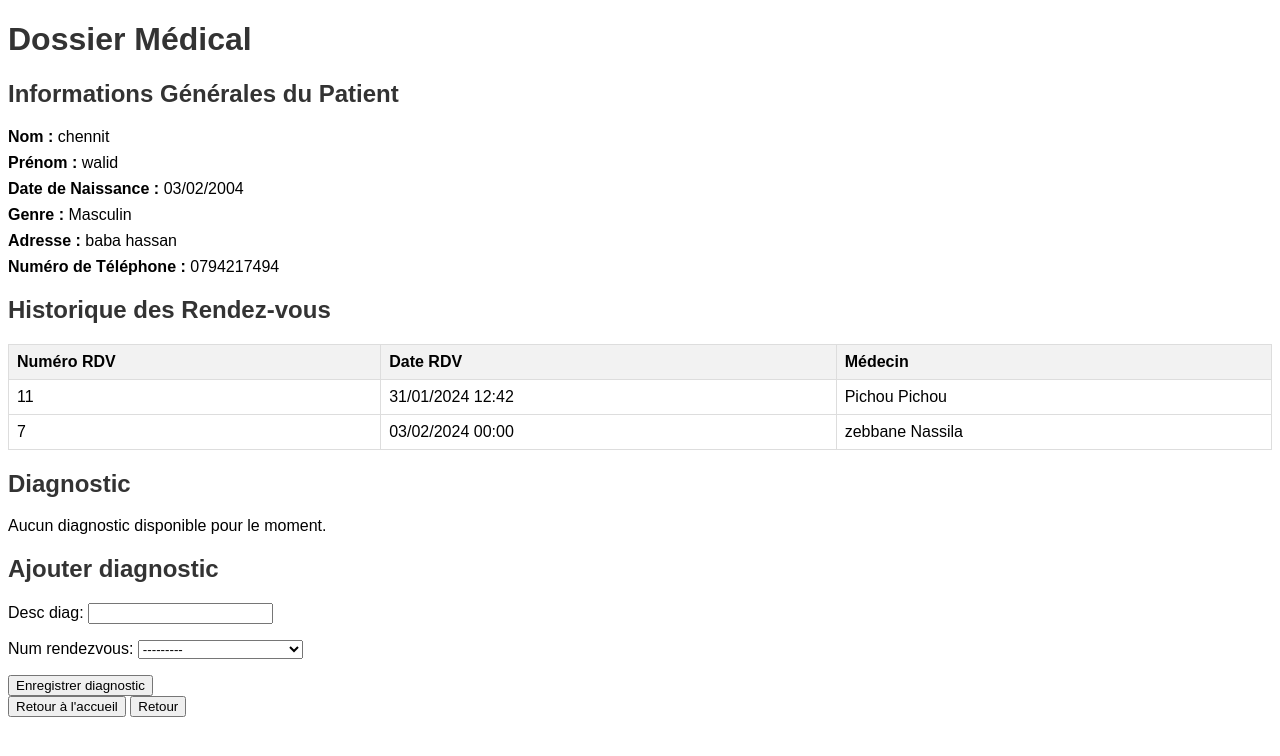
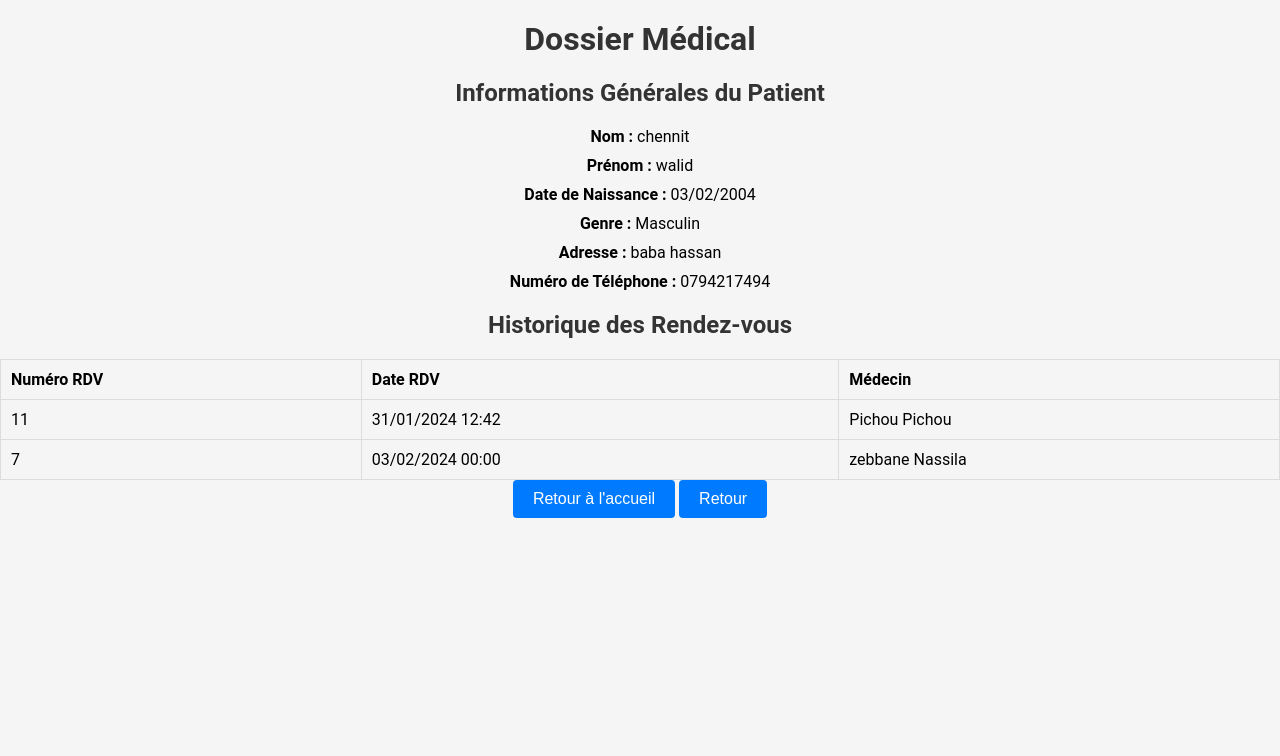
Before and after one commit to Ramskyii/Projet_SI_Django, a Django app: page /dossier_medical/1/ in a window 1280 px wide. Shown: the top 756 px of the page. Run offline with Django 5.2, Linux system fonts and the light colour scheme; data comes from the database, SQL or seed files in the repository; both versions use the stored data as it was after the commit.

Commit message:
diagnostic veut pas marcher

```diff
--- a/Projet/app1/forms.py
+++ b/Projet/app1/forms.py
@@ -66,3 +66,11 @@
     class Meta:
         model = Diagnostic
         fields = '__all__'
+
+    def __init__(self, *args, **kwargs):
+        super(DiagnosticForm, self).__init__(*args, **kwargs)
+
+        rendvs = RendezVous.objects.all()
+        self.fields['Num_rendezvous'].widget = CustomSalleWidget()
+        self.fields['Num_rendezvous'].queryset = rendvs
+        self.fields['Num_rendezvous'].label_from_instance = lambda obj: f'{obj.Num_rdv} {obj.Date_rdv} '
--- a/Projet/app1/static/css/style_dossier.css
+++ b/Projet/app1/static/css/style_dossier.css
@@ -1,35 +1,50 @@
+/* style_dossier.css */
 
 body {
-    font-family: Arial, sans-serif;
+    font-family: 'Roboto', sans-serif;
+    background-color: #f5f5f5;
+    margin: 0;
+    padding: 0;
+    box-sizing: border-box;
+    text-align: center;
 }
 
 h1, h2 {
     color: #333;
+    margin-top: 20px;
 }
 
 ul {
-    list-style-type: none;
+    list-style: none;
     padding: 0;
 }
 
 li {
-    margin-bottom: 8px;
+    margin-bottom: 10px;
 }
 
 table {
+    width: 100%;
     border-collapse: collapse;
-    width: 100%;
-}
-
-table, th, td {
-    border: 1px solid #ddd;
+    margin-top: 20px;
 }
 
 th, td {
-    padding: 8px;
+    padding: 10px;
+    border: 1px solid #ddd;
     text-align: left;
 }
 
-th {
-    background-color: #f2f2f2;
+button {
+    background-color: #007bff;
+    color: #fff;
+    padding: 10px 20px;
+    border: none;
+    border-radius: 4px;
+    cursor: pointer;
+    font-size: 16px;
 }
+
+button:hover {
+    background-color: #0056b3;
+}
--- a/Projet/app1/templates/ajouter_rdv.html
+++ b/Projet/app1/templates/ajouter_rdv.html
@@ -27,7 +27,7 @@
     {{form.Num_Patient}}
     <br>
 
-    <label for="id_Num_Patient">Salles</label>
+    <label for="id_Num_salle">Salles</label>
       {{form.salle}}
     <br>
     <label for="id_Num_Departement">Departement</label>
--- a/Projet/app1/templates/dossier_medical.html
+++ b/Projet/app1/templates/dossier_medical.html
@@ -11,6 +11,7 @@
 
 <h1>Dossier Médical</h1>
 <h2>Informations Générales du Patient</h2>
+
 <ul>
     <li><strong>Nom :</strong> {{ dossier_medical.Num_Patient.Nom_P }}</li>
     <li><strong>Prénom :</strong> {{ dossier_medical.Num_Patient.Prenom_P }}</li>
@@ -35,35 +36,16 @@
                 <td>{{ rendezvous.Num_rdv }}</td>
                 <td>{{ rendezvous.Date_rdv|date:"d/m/Y H:i" }}</td>
                 <td>{{ rendezvous.Num_Medecin.Nom_M }} {{ rendezvous.Num_Medecin.Prenom_M}}</td>
+
             </tr>
         {% endfor %}
     </tbody>
 </table>
 
-<h2>Diagnostic</h2>
-{% if dossier_medical.Num_Patient.rendezvous_set.exists %}
-    {% with first_rendezvous=dossier_medical.Num_Patient.rendezvous_set.first %}
-        {% if first_rendezvous.Num_rendezvous.Num_Diagnostic %}
-            <ul>
-                <li><strong>Description du Diagnostic :</strong> {{ first_rendezvous.Num_rendezvous.Num_Diagnostic.Desc_diag }}</li>
-            </ul>
-        {% else %}
-            <p>Aucun diagnostic disponible pour le moment.</p>
-        {% endif %}
-    {% endwith %}
-{% else %}
-    <p>Aucun rendez-vous disponible pour le moment.</p>
-{% endif %}
-
-<h2>Ajouter diagnostic</h2>
-<form method="post" action="{% url 'Dossier_medical' patient_id=patient.Num_P %}">
-    {% csrf_token %}
-    {{ diagnostic_form.as_p }}
-    <button type="submit">Enregistrer diagnostic</button>
-</form>
 
 <a href="{% url 'Home' %}"><button>Retour à l'accueil</button></a>
 <a href="{% url 'liste_patients' %}"><button>Retour</button></a>
 
+
 </body>
 </html>
--- a/Projet/app1/templates/index.html
+++ b/Projet/app1/templates/index.html
@@ -58,6 +58,8 @@
           <li><a class="nav-link scrollto" href="{% url 'liste_patients'%}">Patients</a></li>
           <li><a class="nav-link scrollto" href="{%url 'liste_rdv' %}">Liste Rendez-vous</a></li>
           <li><a class="nav-link scrollto" href="{% url 'liste_medecins' %}">Doctors</a></li>
+          <li><a class="nav-link scrollto" href="{% url 'Diagnostic' %}">Diagnostics</a></li>
+
           <li><a class="nav-link scrollto" href="#contact">Contact</a></li>
         </ul>
         <i class="bi bi-list mobile-nav-toggle"></i>
--- a/Projet/app1/templates/liste_rdv.html
+++ b/Projet/app1/templates/liste_rdv.html
@@ -44,6 +44,9 @@
                 <td>
                     <a href="{% url 'supprimer_rdv' pk=rdv.Num_rdv %}"><button>Supprimer</button></a>
                 </td>
+                <td>
+                    <a href="{% url 'ajouter_diagnostic' rendezvous_id=rdv.Num_rdv %}"><button>Ajouter Diagnostic</button></a>
+                </td>
 
             </tr>
         {% endfor %}
--- a/Projet/app1/urls.py
+++ b/Projet/app1/urls.py
@@ -4,7 +4,6 @@
 from .views import liste_patients
 from .views import ajouter_medecin
 from .views import liste_medecins
-from .views import acceuil
 from .views import ajouter_rdv
 from .views import liste_rdv
 from .views import index
@@ -15,6 +14,8 @@
 from .views import supprimer_medecin
 from .views import prefillMedecin
 from .views import Dossier_medical
+from .views import Diagnostic
+from .views import ajouter_diagnostic
 from django.conf import settings
 from django.conf.urls.static import static
 
@@ -25,20 +26,19 @@
     path('ajouter_patient/',ajouter_patient,name='ajouter_patient'),
     path('liste_patients/',liste_patients, name ='liste_patients'),
     path('ajouter_medecin/', ajouter_medecin, name='ajouter_medecin'),
+   path('diagnostic/<int:rendezvous_id>/', ajouter_diagnostic, name='ajouter_diagnostic'),
     path('liste_medecins/',liste_medecins, name='liste_medecins'),
-    path('acceuil/',acceuil,name='acceuil'),
     path('ajouter_rdv',ajouter_rdv,name='ajouter_rdv'),
     path('liste_rdv/',liste_rdv,name='liste_rdv'),
     path('index/',index,name='Home'),
+    path('diagnostic/', Diagnostic, name='Diagnostic'),
     path('prefill_rendezVous/<int:pk>/',prefillRendezVous,name='prefill_rendezVous'),
     path('supprimer_rdv/<int:pk>/',supprimer_rdv,name='supprimer_rdv'),
     path('prefill_patient/<int:pk>/', prefillPatient, name='prefill_patient'),
     path('supprimer_patient/<int:pk>/',supprimer_patient,name='supprimer_patient'),
-
     path('dossier_medical/<int:patient_id>/', Dossier_medical, name='Dossier_medical'),
     path('supprimer_medecin/<int:pk>/',supprimer_medecin,name='supprimer_medecin'),
     path('prefillMedecin/<int:pk>/', prefillMedecin, name='prefillMedecin'),
-
 
 ]
 
--- a/Projet/app1/views.py
+++ b/Projet/app1/views.py
@@ -9,8 +9,9 @@
 from django.contrib.auth import authenticate, login
 from .models import Dossier
 from .forms import DossierForm
+from .forms import DiagnosticForm
 from .models import Diagnostic
-from .forms import DiagnosticForm
+
 from django.contrib import messages
 
 def page_authentification(request):
@@ -168,9 +169,6 @@
     return render(request, 'ajouter_medecin.html', {'form': form})
 
 
-def acceuil(request):
-    return render(request,'acceuil.html')
-
 def index(request):
     return render(request, 'index.html')
 
@@ -250,4 +248,27 @@
 
     form = DossierForm(instance=dossier)
 
-    return render(request, 'dossier_medical.html', {'patient': patient, 'form': form, 'dossier_medical': dossier, 'diagnostics': diagnostics, 'diagnostic_form': diagnostic_form})
+    return render(request, 'dossier_medical.html', {'patient': patient, 'form': form, 'dossier_medical': dossier})
+
+
+def ajouter_diagnostic(request, rendezvous_id):
+    rendezvous = get_object_or_404(RendezVous, pk=rendezvous_id)
+    existing_diagnostic = Diagnostic.objects.filter(Num_rendezvous=rendezvous)
+
+    if existing_diagnostic.exists():
+        # Mettre à jour le diagnostic existant
+        form = DiagnosticForm(request.POST, instance=existing_diagnostic.first())
+    else:
+        # Créer un nouveau diagnostic
+        form = DiagnosticForm(request.POST)
+    if request.method == 'POST':
+        form = DiagnosticForm(request.POST)
+        if form.is_valid():
+            diagnostic = form.save(commit=False)
+            diagnostic.Num_rendezvous = rendezvous
+            diagnostic.save()
+            return redirect('detail_rendezvous', rendezvous_id=rendezvous_id)
+    else:
+        form = DiagnosticForm()
+
+    return render(request, 'diagnostic.html', {'form': form, 'rendezvous': rendezvous})
```
Also changed, not shown: Projet/app1/templates/acceuil.html (deleted, +0 -19 lines), Projet/app1/templates/diagnostic.html (added, +21 -0 lines), Projet/db.sqlite3.
